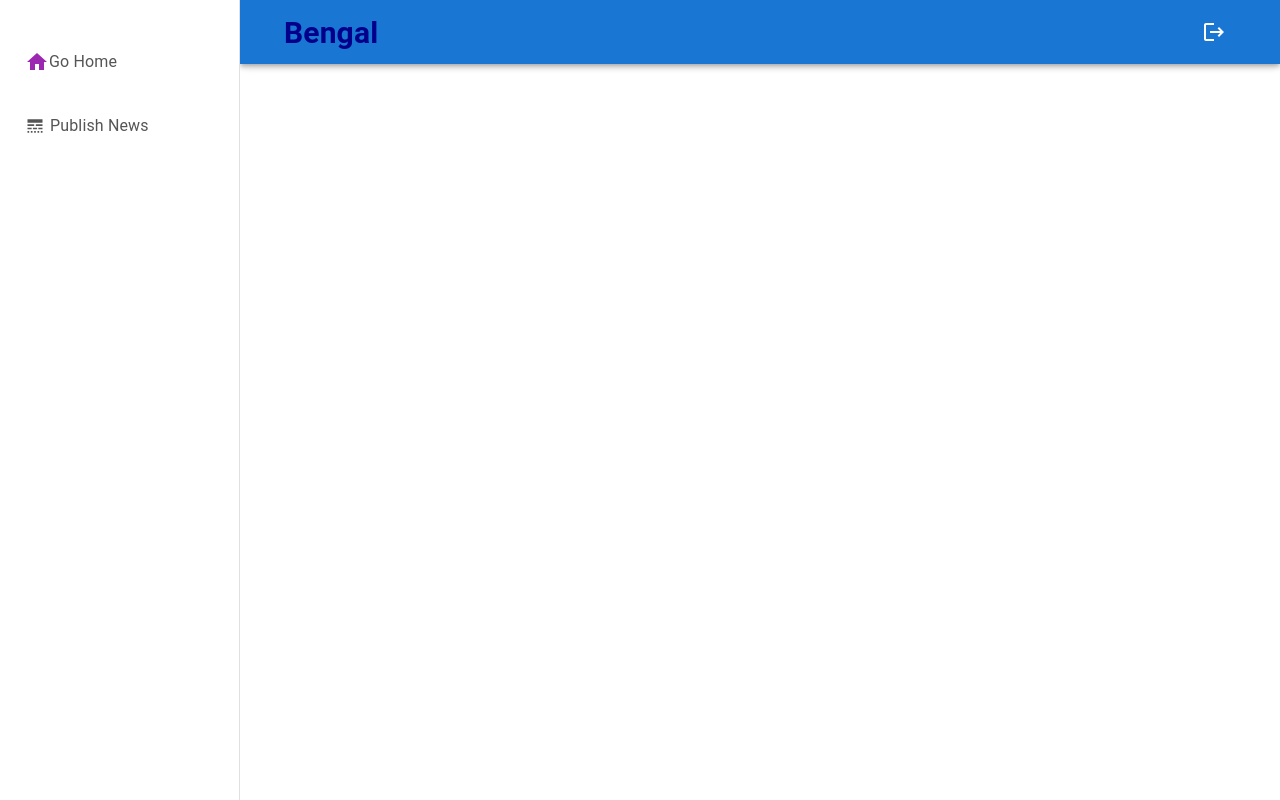
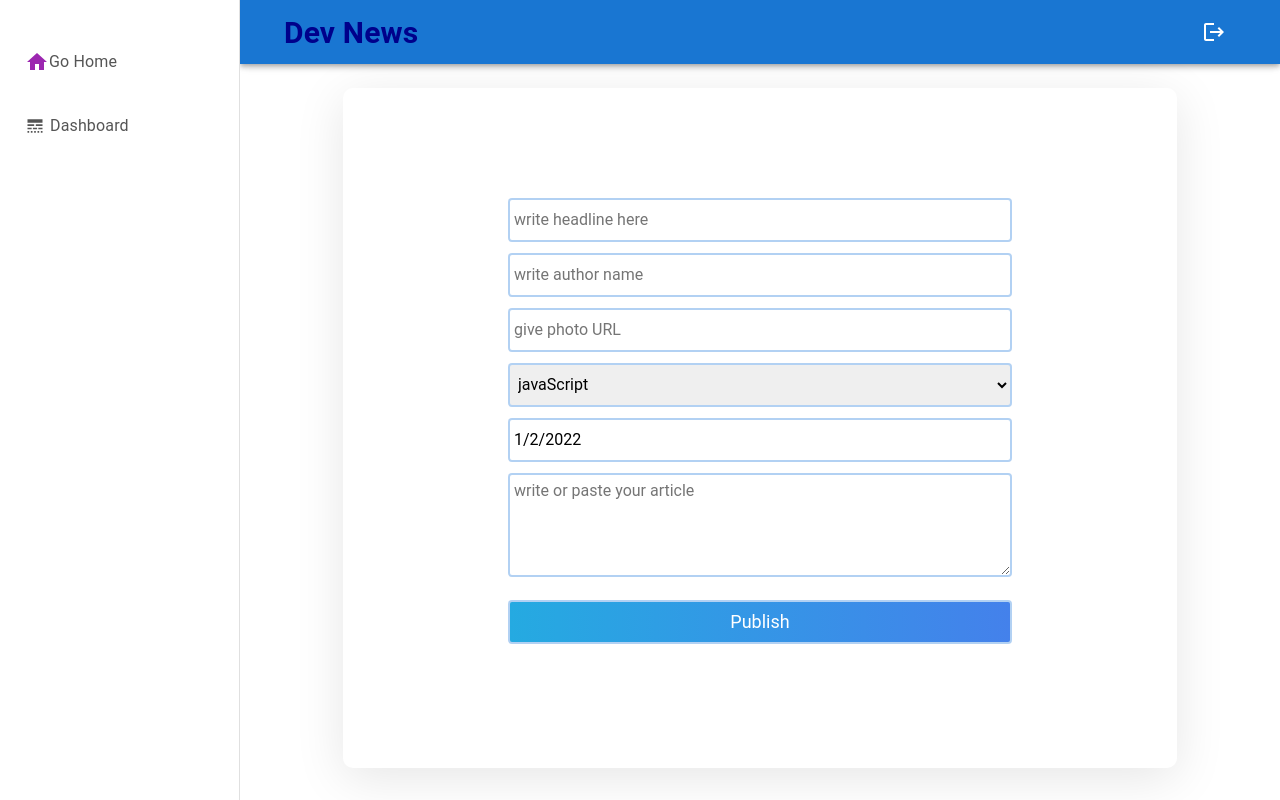
Before and after one commit to nhnajmul17/Dev-News, a React (Create React App) app in the folder frontend/: page /dashboard in a window 1280 px wide. Built offline with nearby package versions, Linux system fonts and the light colour scheme.

Commit message:
add header footere

```diff
--- a/frontend/src/App.js
+++ b/frontend/src/App.js
@@ -30,9 +30,9 @@ function App() {
           <Route path="login" element={<Login />} />
           <Route path="signup" element={<Signup />} />
 
-          <Route path="dashboard" element={<Dashbords />}>
+          <Route path="/dashboard" element={<Dashbords />}>
+          <Route path="/dashboard" element={<PublishNews />} />
             <Route path="manage-news" element={<ManageNewses />} />
-            <Route path="publish-news" element={<PublishNews />} />
             <Route path="make-admin" element={<MakeAdmin />} />
             <Route
               path="panding-news"
--- a/frontend/src/Components/Dashbords/Dashbords.js
+++ b/frontend/src/Components/Dashbords/Dashbords.js
@@ -10,7 +10,7 @@ import LineStyleIcon from "@mui/icons-material/LineStyle";
 import TrendingUpIcon from "@mui/icons-material/TrendingUp";
 import LogoutIcon from "@mui/icons-material/Logout";
 import "./Dashbords.css";
-import { Link } from "react-router-dom";
+import { Link, useNavigate } from "react-router-dom";
 import { Outlet } from "react-router-dom";
 import HomeIcon from "@mui/icons-material/Home";
 import { useSelector, useDispatch } from "react-redux";
@@ -22,7 +22,7 @@ const drawerWidth = 240;
 const Dashbords = (props) => {
 	const { window } = props;
 	const [mobileOpen, setMobileOpen] = React.useState(false);
-
+	let navigate = useNavigate();
 	const dispatch = useDispatch();
 	const handleDrawerToggle = () => {
 		setMobileOpen(!mobileOpen);
@@ -39,6 +39,15 @@ const Dashbords = (props) => {
 		dispatch(userState(token));
 	}, [dispatch]);
 
+	const handleLogout = () => {
+		const token = localStorage.getItem("token");
+		if (token) {
+			localStorage.removeItem("token");
+			dispatch(userState(null));
+
+			navigate('/')
+		}
+	};
 	const drawer = (
 		<div>
 			{/* <Toolbar /> */}
@@ -53,12 +62,12 @@ const Dashbords = (props) => {
 								</li>
 							</Link>
 							<Link
-								to="/dashboard/publish-news/"
+								to=""
 								className="link"
 							>
 								<li className="sidebarListItem ">
 									<LineStyleIcon className="sidebarIcon" />
-									Publish News
+									Dashboard
 								</li>
 							</Link>
 							{currentUser.admin && (
@@ -135,11 +144,11 @@ const Dashbords = (props) => {
 					<div className="topbar">
 						<div className="topbarWrapper">
 							<div className="topLeft">
-								<span className="logo__des">Bengal</span>
+								<span className="logo__des">Dev News</span>
 							</div>
 							<div className="topRight">
 								<div className="topbarIconContainer">
-									<LogoutIcon />
+									<LogoutIcon onClick={handleLogout}/>
 								</div>
 							</div>
 						</div>
--- a/frontend/src/Components/Dashbords/MakeAdmin/MakeAdmin.js
+++ b/frontend/src/Components/Dashbords/MakeAdmin/MakeAdmin.js
@@ -1,18 +1,66 @@
 import Grid from '@mui/material/Grid';
 import { Button, TextField } from '@mui/material';
-
+import axios from "axios";
 import { useForm } from "react-hook-form";
 import './MakeAdmin.css'
+import { REACT_API_URL } from '../../../Utils';
+import swal from 'sweetalert';
 
 const MakeAdmin = () => {
 
-	const { register, handleSubmit,reset } = useForm();
-  const onSubmit = data => (
+	const { register, handleSubmit, } = useForm();
+  const onSubmit = data => {
 
 
-	console.log(data)
+	console.log(data.email)
 
-	);
+	axios
+	.post(`${REACT_API_URL}/users/make-admin`, data,{
+		headers: {
+					"x-access-token": localStorage.getItem("token")
+			 	}
+		})
+
+
+	.then((res) => {
+		console.log(res.data);
+		if (res.data.status === "success") {
+			swal({
+				title: "Good job!",
+				text: "Registration successful!",
+				icon: "success",
+			});
+
+		}
+		if (res.data.status === "error") {
+			console.log(res.data.errors);
+		}
+	})
+	.catch((err) => console.log(err))
+
+
+
+
+
+// 	fetch(`${REACT_API_URL}/users/make-admin`,{
+//     method:'POST',
+//     headers: {
+// 		"x-access-token": localStorage.getItem("token")
+// 	},
+//     body:JSON.stringify(data.email)
+// })
+// 	.then(res=>res.json())
+// 	.then(data=>{console.log(data)})
+
+
+
+
+
+}
+
+
+
+
 	return (
 
 		<Grid container spacing={1} className='admin__item' maxWidth="md">
```
